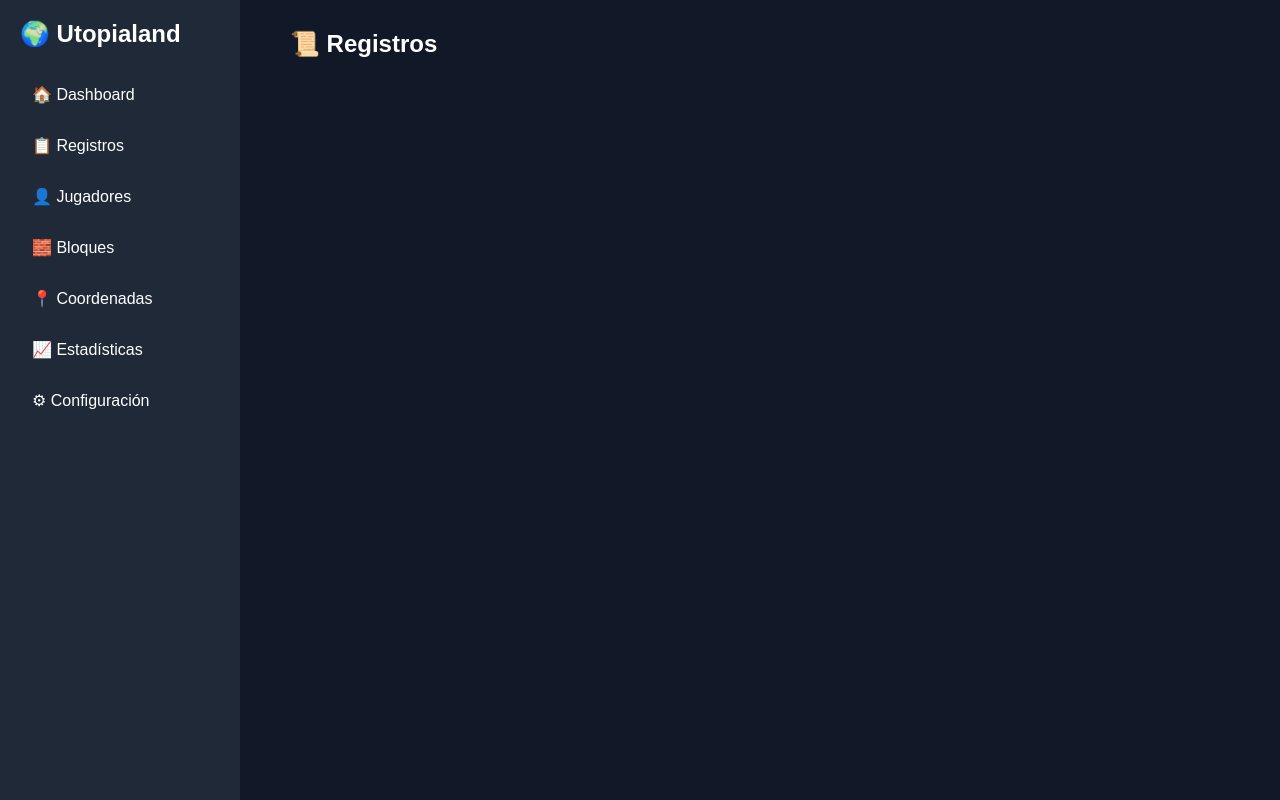
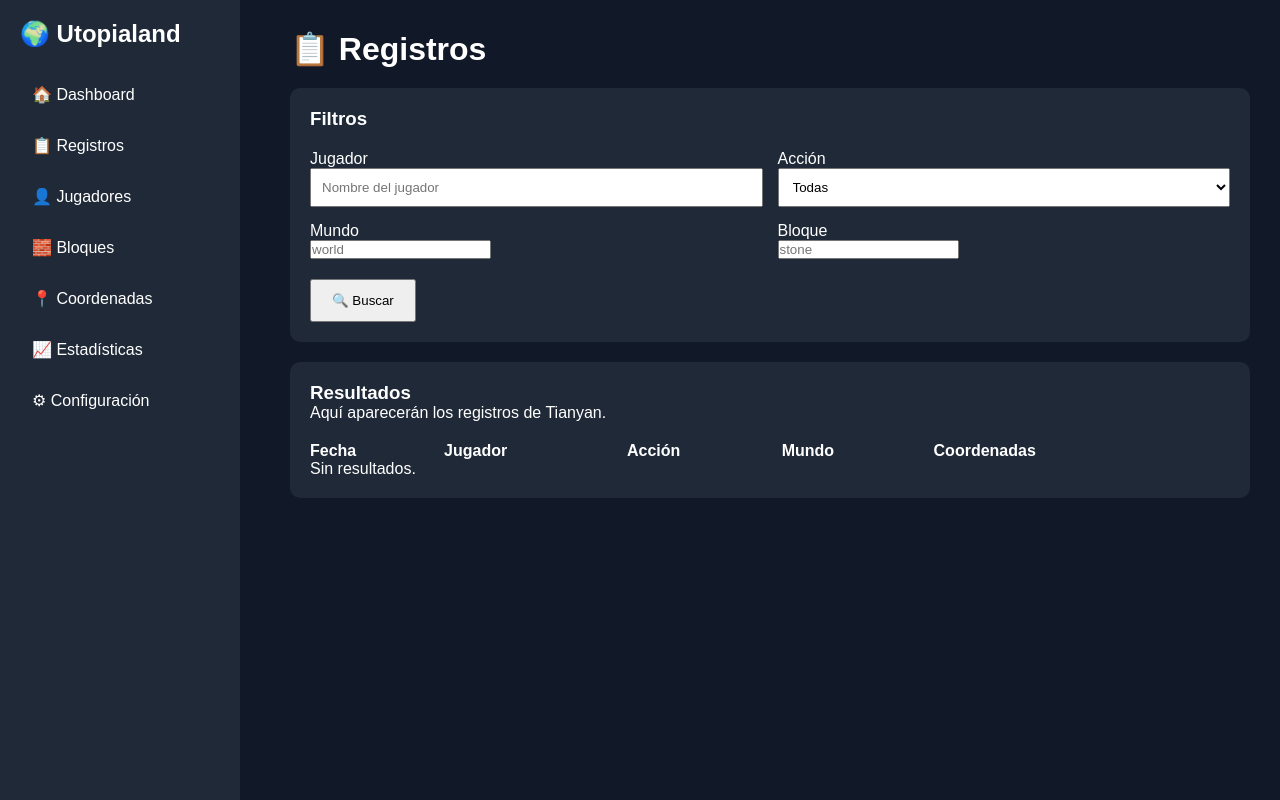
Before and after one commit to Guayarasan/utopialand-webui, a Flask app: page /registros in a window 1280 px wide. Run offline with Flask 3, Linux system fonts and the light colour scheme.

Commit message:
Update registros.html

```diff
--- a/templates/registros.html
+++ b/templates/registros.html
@@ -1,2 +1,70 @@
-{% extends 'base.html' %}
-{% block content %}<h2>📜 Registros</h2>{% endblock %}
+{% extends "base.html" %}
+
+{% block content %}
+
+<h1>📋 Registros</h1>
+
+<div class="card">
+
+<h3>Filtros</h3>
+
+<div style="display:grid;grid-template-columns:repeat(2,minmax(220px,1fr));gap:15px;margin-top:20px;">
+
+<div>
+<label>Jugador</label><br>
+<input type="text" placeholder="Nombre del jugador" style="width:100%;padding:10px;">
+</div>
+
+<div>
+<label>Acción</label><br>
+<select style="width:100%;padding:10px;">
+<option>Todas</option>
+<option>Break</option>
+<option>Place</option>
+<option>Container</option>
+<option>Interact</option>
+</select>
+</div>
+
+<div>
+<label>Mundo</label><br>
+<input type="text" placeholder="world">
+</div>
+
+<div>
+<label>Bloque</label><br>
+<input type="text" placeholder="stone">
+</div>
+
+</div>
+
+<button style="margin-top:20px;padding:12px 20px;">🔍 Buscar</button>
+
+</div>
+
+<div class="card">
+
+<h3>Resultados</h3>
+
+<p>Aquí aparecerán los registros de Tianyan.</p>
+
+<table style="width:100%;margin-top:20px;border-collapse:collapse;">
+<thead>
+<tr>
+<th align="left">Fecha</th>
+<th align="left">Jugador</th>
+<th align="left">Acción</th>
+<th align="left">Mundo</th>
+<th align="left">Coordenadas</th>
+</tr>
+</thead>
+<tbody>
+<tr>
+<td colspan="5">Sin resultados.</td>
+</tr>
+</tbody>
+</table>
+
+</div>
+
+{% endblock %}
```
